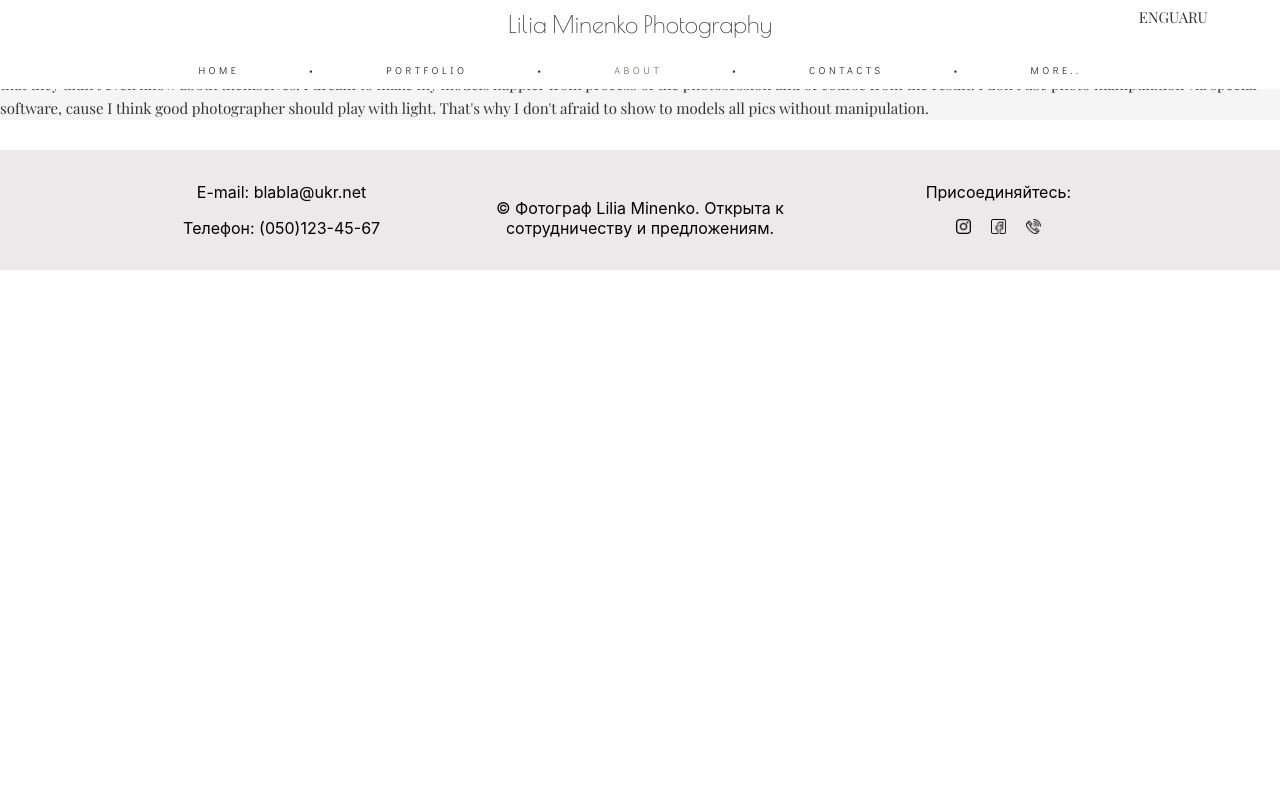
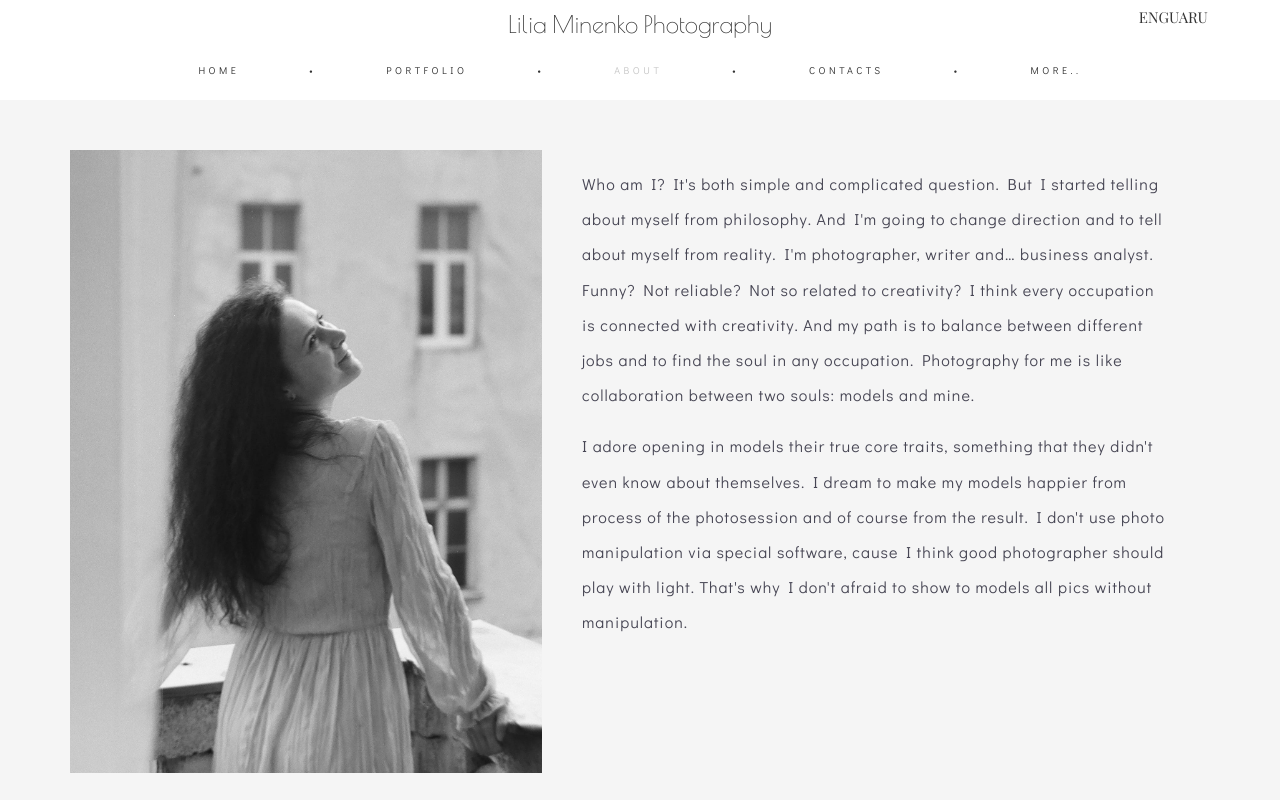
Before and after one commit to Maryana90/SitePortfolio, a React (Create React App) app: page /about in a window 1280 px wide. Shown: the top 800 px of the page. Built offline with nearby package versions, Linux system fonts and the light colour scheme.

Commit message:
first commit - site shablon

```diff
--- a/src/App.css
+++ b/src/App.css
@@ -1,7 +1,8 @@
 .app-wrapper{
-  margin: 0 auto;
+  margin: 0 auto -50px;
   padding: 0;
-  display: grid;
+  grid-template-rows: auto;
+  grid-template-columns: auto;
   width: 100%;
   background-color: #f5f5f5;
 
@@ -9,10 +10,18 @@
   font-size: 15px;
   line-height: 1.6;
   color: #333;
+  position: relative;
+}
 
-  /* grid-template-areas: 'h h' 'n c';
+.app-wrapper-header{
 
-  grid-template-rows: 60px 1fr;
-  grid-template-columns: 2fr 10fr;
-  grid-gap: 10px; */
 }
+
+.app-wrapper-content{
+  margin-top: 100px;
+
+}
+
+.app-wrapper-footer{
+
+}
--- a/src/components/About/About.jsx
+++ b/src/components/About/About.jsx
@@ -1,24 +1,37 @@
-import React from 'react';
-import q from './About.module.css';
+import React from "react";
+import q from "./About.module.css";
+import photo from "./AboutPhoto/photographer.jpg";
 
 const About = () => {
-    return (
-        <div>
-            Who am I? It's both simple and complicated question. But I started telling about myself from philosophy.
-            And I'm going to change direction and to tell about myself from reality.
-            I'm photographer, writer and… business analyst.
-            Funny? Not reliable? Not so related to creativity?
-            I think every occupation is connected with creativity.
-            And my path is to balance between different jobs and to find the soul in any occupation.
-            Photography for me is like collaboration between two souls: models and mine.
-
-            I adore opening in models their true core traits, something that they didn't even know about themselves.
-            I dream to make my models happier from process of the photosession and of course from the result.
-            I don't use photo manipulation via special software, cause I think good photographer should play with light.
-            That's why I don't afraid to show to models all pics without manipulation.
-
+  return (
+    <div className={q.about}>
+      <div className={q.aboutContent}>
+        <div className={q.photoContent}>
+          <img className={q.photo} src={photo} alt="" />
         </div>
-    )
-}
+        <div className={q.textContent}>
+          <p className={q.textAbout}>
+            Who am I? It's both simple and complicated question. But I started
+            telling about myself from philosophy. And I'm going to change
+            direction and to tell about myself from reality. I'm photographer,
+            writer and… business analyst. Funny? Not reliable? Not so related to
+            creativity? I think every occupation is connected with creativity.
+            And my path is to balance between different jobs and to find the
+            soul in any occupation. Photography for me is like collaboration
+            between two souls: models and mine.
+          </p>
+          <p className={q.textAbout}>
+            I adore opening in models their true core traits, something that
+            they didn't even know about themselves. I dream to make my models
+            happier from process of the photosession and of course from the
+            result. I don't use photo manipulation via special software, cause I
+            think good photographer should play with light. That's why I don't
+            afraid to show to models all pics without manipulation.
+          </p>
+        </div>
+      </div>
+    </div>
+  );
+};
 
 export default About;
--- a/src/components/About/About.module.css
+++ b/src/components/About/About.module.css
@@ -0,0 +1,35 @@
+.about{
+    margin-top: 20px;
+    padding: 50px;
+}
+
+.aboutContent{
+    display: inline-block;
+    position: relative;
+}
+
+.textContent{
+    display: inline-block;
+    font-size: 16px;
+    font-family: Didact Gothic;
+    color: rgba(70,69,83,1);
+    letter-spacing: 1px;
+    width: 50%;
+    margin: auto 20px;
+    line-height: 2.2;
+    height: 100%;
+    vertical-align: top;
+}
+
+.photoContent{
+    display: inline-block;
+    width: 40%;
+    margin: auto 20px;
+    text-align: center;
+    height: 100%;
+    vertical-align: top;
+}
+
+.photo{
+    max-width: 100%;
+}
--- a/src/components/Header/Nav/Nav.module.css
+++ b/src/components/Header/Nav/Nav.module.css
@@ -27,5 +27,10 @@
 }
 
 .item a.activeLink{
-    color: #7c7c77;
+    color: rgba(199, 199, 199, 1);
+
 }
+
+.item a:hover{
+    color: rgba(199, 199, 199, 1);
+}
--- a/src/components/Home/AboutLink/AboutLink.module.css
+++ b/src/components/Home/AboutLink/AboutLink.module.css
@@ -1,11 +1,11 @@
 .aboutLink{
-    margin:70px 15%;
+    margin:70px 10%;
     line-height: 1.4;
     text-align: center;
 }
 
 .photo{
     display: inline-block;
-    width: 25%;
+    width: 30%;
     margin: auto 20px;
 }
--- a/src/components/Home/AboutLink/AboutLinkText/AboutButton/AboutButton.jsx
+++ b/src/components/Home/AboutLink/AboutLinkText/AboutButton/AboutButton.jsx
@@ -1,14 +1,18 @@
-import React from 'react';
-import q from './AboutButton.module.css';
+import React from "react";
+import q from "./AboutButton.module.css";
+import { NavLink } from "react-router-dom";
 
 const AboutButton = () => {
-    return (
-        <div>
-            <button className={q.button}>
-                <span className={q.textButton}>Read more</span>
-            </button>
-        </div>
-    )
-}
+  return (
+    <div>
+      <button className={q.button}>
+        <NavLink to="/about" ClassName={q.textButton}>
+          Read more
+        </NavLink>
+      </button>
+    </div>
+  );
+};
+
 
 export default AboutButton;
--- a/src/components/Home/AboutLink/AboutLinkText/AboutButton/AboutButton.module.css
+++ b/src/components/Home/AboutLink/AboutLinkText/AboutButton/AboutButton.module.css
@@ -9,9 +9,18 @@
 }
 
 .textButton{
-    color: rgba(70, 69, 83, 1);
+
+}
+
+.button a{    color: rgba(70, 69, 83, 1);
     font-family: 'Raleway', sans-serif;
     font-size: 13px;
     letter-spacing: 0.05em;
     font-weight: 700;
+    text-decoration: none;
 }
+
+.button a:hover{
+    color: #aaaaaa;
+    text-decoration: none;
+}
--- a/src/components/Home/Home.jsx
+++ b/src/components/Home/Home.jsx
@@ -8,7 +8,7 @@ import AboutLink from './AboutLink/AboutLink';
 
 const Home = () => {
     return (
-        <div>
+        <div className={q.homePage}>
             <PhotoSlider />
             <TextContent />
             <PhotoNav />
--- a/src/components/Home/PhotoNav/PhNav/PhNav.jsx
+++ b/src/components/Home/PhotoNav/PhNav/PhNav.jsx
@@ -1,6 +1,6 @@
 import React from 'react';
 import q from './PhNav.module.css';
-import photo from './../Photos/ph1.jpg'
+import photo from './../assets/ph1.jpg'
 
 const PhNav = () => {
     return (
--- a/src/components/Home/PhotoSlider/PhotoSlider.jsx
+++ b/src/components/Home/PhotoSlider/PhotoSlider.jsx
@@ -1,6 +1,6 @@
 import React from 'react';
 import q from './PhotoSlider.module.css';
-import slide1 from './Photos/Slide1.JPG';
+import slide1 from './assets/Slide1.JPG';
 
 
 const PhotoSlider = () => {
```
Also changed, not shown: src/components/Home/PhotoNav/assets/ph1.jpg (added), 1 other file (tests, documents, lock files or other folders).
